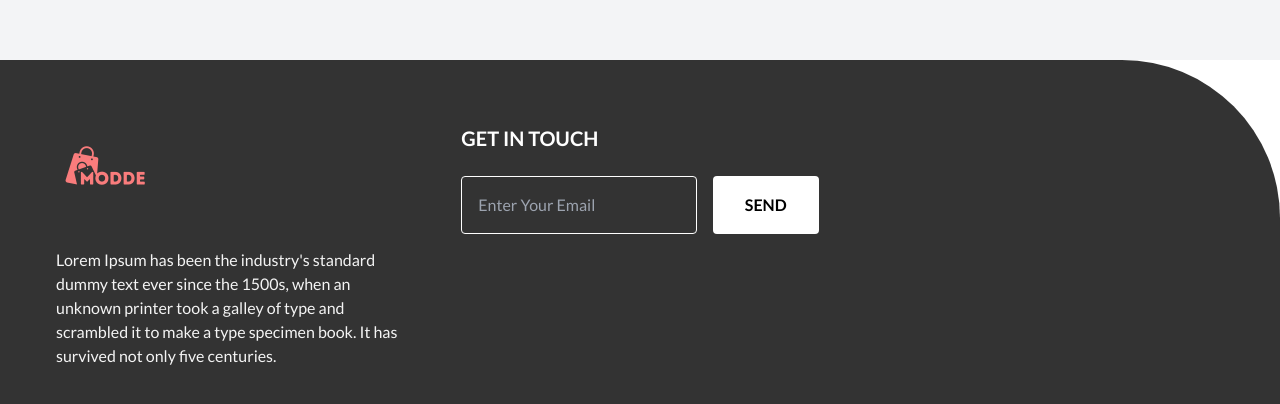
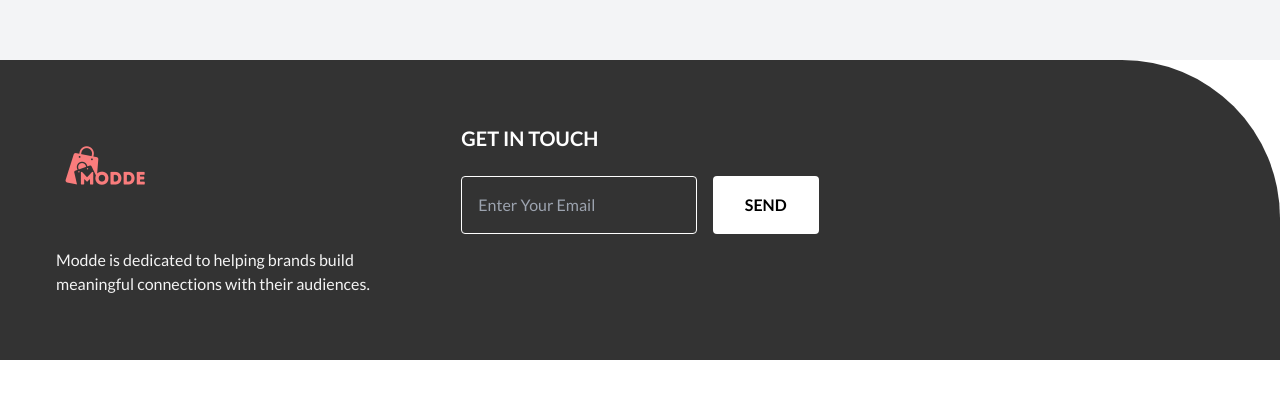
Before and after one commit to KeshUdana/MarketingSite, a Next.js app in the folder frontend/: page / in a window 1280 px wide. Shown: the part 3512-3916 px from the top of the page. After the commit the page ends 3872 px from the top, so only its background shows below. Built offline with nearby package versions, Linux system fonts and the light colour scheme; a web font is replaced by a local one.

Commit message:
front end few refactorings

```diff
--- a/frontend/src/app/Components/Footer.tsx
+++ b/frontend/src/app/Components/Footer.tsx
@@ -1,5 +1,5 @@
-import Image from 'next/image'
-import styles from './Footer.module.css'
+import Image from "next/image";
+import styles from "./Footer.module.css";
 
 export default function Footer() {
   return (
@@ -15,7 +15,7 @@ export default function Footer() {
               className="mb-6"
             />
             <p className="text-[#f4f4f4] max-w-md">
-              Lorem Ipsum has been the industry's standard dummy text ever since the 1500s, when an unknown printer took a galley of type and scrambled it to make a type specimen book. It has survived not only five centuries.
+              Modde is dedicated to helping brands build meaningful connections with their audiences.
             </p>
           </div>
           <div>
@@ -34,5 +34,5 @@ export default function Footer() {
         </div>
       </div>
     </footer>
-  )
+  );
 }
```
